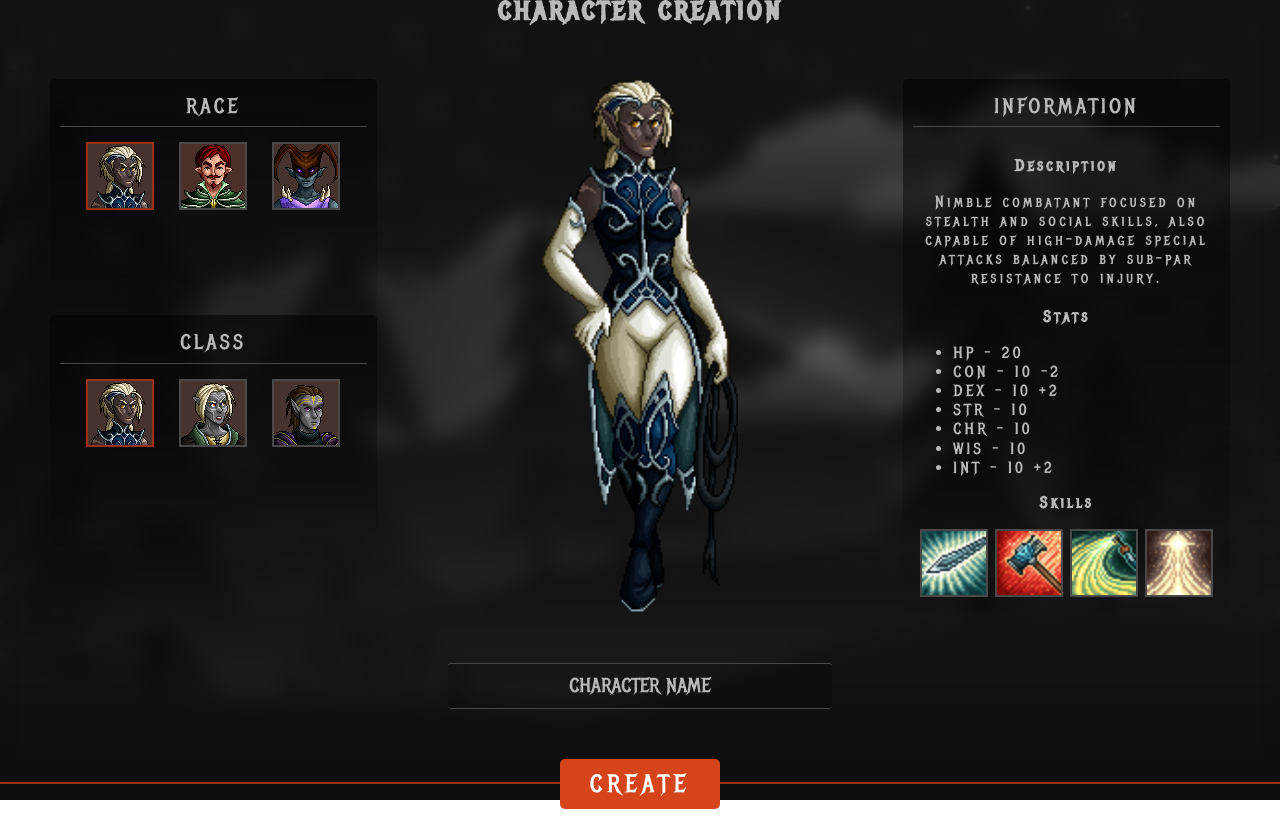
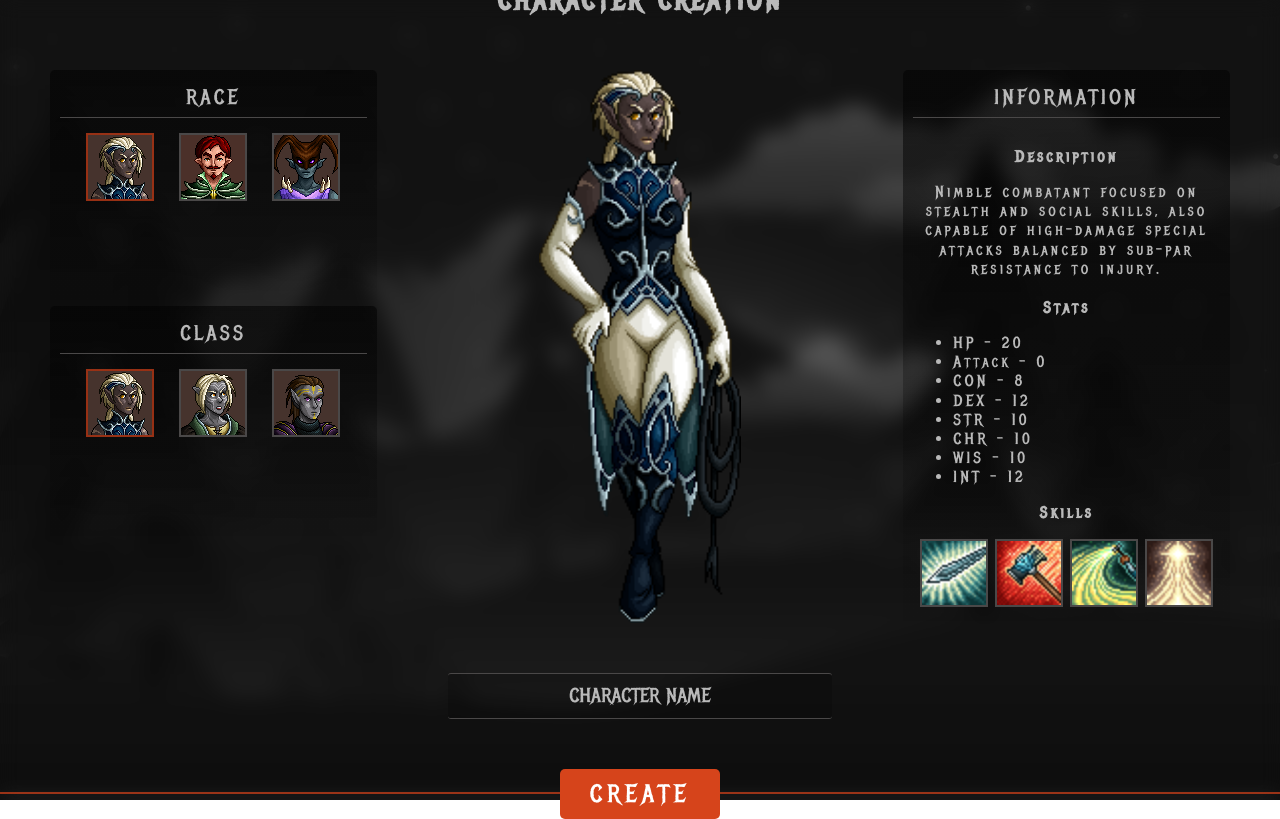
Before and after one commit to bcExpt-1123/reactGame, a React (Create React App) app: page / in a window 1280 px wide. Built offline with nearby package versions, Linux system fonts and the light colour scheme; a web font is replaced by a local one.

Commit message:
Add basic tooltip for character create scene

```diff
--- a/src/components/CreateCharacter/CreateCharacter.scss
+++ b/src/components/CreateCharacter/CreateCharacter.scss
@@ -114,6 +114,8 @@
         }
 
         .stats {
+            cursor: pointer;
+
             &__title {
                 font-size: 16px;
                 line-height: 120%;
@@ -121,11 +123,13 @@
             }
 
             &__elem {
+                position: relative;
                 text-align: left;
             }
         }
 
         .skills {
+
             &__title {
                 font-size: 16px;
                 line-height: 120%;
@@ -140,9 +144,11 @@
             }
 
             &__elem {
+                cursor: pointer;
                 list-style: none;
                 border: 2px solid $mainBorderColor;
                 display: flex;
+                position: relative;
 
                 & img {
                     width: 64px;
--- a/src/components/CreateCharacter/CreateCharacter.tsx
+++ b/src/components/CreateCharacter/CreateCharacter.tsx
@@ -1,6 +1,6 @@
 import React from 'react';
 import './CreateCharacter.scss'
-import { raceArr, classArr, descrArr } from './Images';
+import { raceArr, classArr, descrArr, skillImgs, statsDescription } from './Images';
 import CreateCharacterRace from './CreateCharacterRace';
 import CreateCharacterClass from './CreateCharacterClass';
 import { characterClasses, characterRace, createNewCharacter, returnRaceMod } from '../../mechanics/CreatingMechanic';
@@ -18,11 +18,15 @@ import mediumArmor from '../../assets/img/armor/3.png'
 import dagger from '../../assets/img/weapon/dagger.png'
 import sword from '../../assets/img/weapon/sword.png'
 import staff from '../../assets/img/weapon/staff.png'
+import CreateCharacterSkill from './CreateCharacterSkill';
+import CreateCharacterStat from './CreateCharacterStat';
 
 const CreateCharacter = () => {
+    // redux const
     const dispath = useAppDispatch()
     const { setPlayerCharacter, setPlayerInventory } = userSlice.actions
     const { setScene } = sceneSlice.actions
+    // useState const
     const [fullImg, setFullImg] = React.useState(classArr[0][0].fullImg)
     const [description, setDescription] = React.useState(descrArr[0])
     const [reduxClass, setReduxClass] = React.useState(characterClasses[0])
@@ -30,17 +34,22 @@ const CreateCharacter = () => {
     const [activeRace, setActiveRace] = React.useState(0)
     const [activeIndex, setActiveIndex] = React.useState(0)
     const [viewCharacterStats, setViewCharacterStats] = React.useState(characterStatsArr[0])
-    const [raceStats, setRaceStats] = React.useState<any>(returnRaceMod(characterRace[activeRace]))
+    const [raceStats, setRaceStats] = React.useState(returnRaceMod(characterRace[activeRace]))
+    const [statsMod, setStatsMod] = React.useState<number[]>([1])
 
     React.useEffect(() => {
         setRaceStats(returnRaceMod(characterRace[activeRace]))
     }, [activeRace])
 
-    function getRaceMods(value: number) {
-        if(value == 0) return ""
-        if(value > 0) return `+${value}`
-        return value
-    }
+    React.useEffect(() => {
+        const newStatsMod: number[] = []
+        newStatsMod.push(viewCharacterStats.initHp)
+        newStatsMod.push(viewCharacterStats.initAttack)
+        Object.values(raceStats).map((item, key) => {
+            newStatsMod.push(item)
+        })
+        setStatsMod(newStatsMod)
+    }, [viewCharacterStats, raceStats])
 
     function switchRace(key: any) {
         setActiveRace(key)
@@ -60,7 +69,7 @@ const CreateCharacter = () => {
     }
 
     const setReduxNewCharacter = (name: string, reduxClass: string) => {
-        const newCharacter = createNewCharacter(name, reduxClass, activeRace, fullImg, classArr[activeRace][activeIndex].iconImg, skillsImgArr[activeIndex])
+        const newCharacter = createNewCharacter(name, reduxClass, activeRace, fullImg, classArr[activeRace][activeIndex].iconImg, skillImgs[activeIndex])
         const playerCharacter = setPlayerCharacter(newCharacter)
         dispath(playerCharacter)
         const playerInventory = new Inventory([])
@@ -86,7 +95,13 @@ const CreateCharacter = () => {
             <p className='create-character__select-title'>race</p>
             <div className="create-character__race">
                 {raceArr.map((item, i) => {
-                    return <CreateCharacterRace key={i} CharacterRace={item} switchRace={() => switchRace(i)} activeClassName={(activeRace == i ? "_active" : "")} />
+                    return <CreateCharacterRace
+                        tip={item.tip || "elf"}
+                        key={i}
+                        CharacterRace={item.iconImg}
+                        switchRace={() => switchRace(i)}
+                        activeClassName={(activeRace == i ? "_active" : "")}
+                    />
                 })}
             </div>
         </div>
@@ -97,7 +112,13 @@ const CreateCharacter = () => {
             <p className='create-character__select-title'>class</p>
             <div className="create-character__class">
                 {classArr[activeRace].map((item, i) => {
-                    return <CreateCharacterClass key={i} CharacterClass={item.iconImg} switchClass={() => switchClass(i)} activeClassName={activeIndex == i ? "_active" : ""} />
+                    return <CreateCharacterClass
+                        classTip={item.class || "warrior"}
+                        key={i}
+                        CharacterClass={item.iconImg}
+                        switchClass={() => switchClass(i)}
+                        activeClassName={activeIndex == i ? "_active" : ""}
+                    />
                 })}
             </div>
         </div>
@@ -107,15 +128,19 @@ const CreateCharacter = () => {
         return <div className="create-character__info-stats stats">
             <p className="stats__title">Stats</p>
             <ul className="stats__lists">
-                <li className="stats__elem">HP - {viewCharacterStats.initHp}</li>
-                {/* <li className="stats__elem">attak - ({viewCharacterStats.initAttack.min} - {viewCharacterStats.initAttack.max})</li>
-                    <li className="stats__elem">armor - {viewCharacterStats.initArmor}</li> */}
+                {
+                    statsDescription.map((item, key) => {
+                        return <CreateCharacterStat raceMod={statsMod[key]} stat={item} index={key}/>
+                    })
+                }
+                {/* <li className="stats__elem">HP - {viewCharacterStats.initHp}</li>
+                <li className="stats__elem">attack - {viewCharacterStats.initAttack}</li>
                 <li className="stats__elem">CON - 10 {getRaceMods(raceStats.initConstitution)}</li>
                 <li className="stats__elem">DEX - 10 {getRaceMods(raceStats.initDexterety)}</li>
                 <li className="stats__elem">STR - 10 {getRaceMods(raceStats.initStrength)}</li>
                 <li className="stats__elem">CHR - 10 {getRaceMods(raceStats.initCharisma)}</li>
                 <li className="stats__elem">WIS - 10 {getRaceMods(raceStats.initWisdom)}</li>
-                <li className="stats__elem">INT - 10 {getRaceMods(raceStats.initIntelligent)}</li>
+                <li className="stats__elem">INT - 10 {getRaceMods(raceStats.initIntelligent)}</li> */}
             </ul>
         </div>
     }, [viewCharacterStats, activeIndex, raceStats])
@@ -125,7 +150,7 @@ const CreateCharacter = () => {
             <p className="skills__title">Skills</p>
             <ul className="skills__lists">
                 {skillsImgArr[activeIndex].map((item, i) => {
-                    return <li className="skills__elem" key={i}><img src={item} alt="img" /></li>
+                    return <CreateCharacterSkill characterSkill={item.img} tip={item.dis}/>
                 })}
             </ul>
         </div>
--- a/src/components/CreateCharacter/CreateCharacterClass.tsx
+++ b/src/components/CreateCharacter/CreateCharacterClass.tsx
@@ -1,15 +1,29 @@
 import React from 'react';
+import { sceneSlice } from '../../store/reducers/SceneReducer';
+import { useAppDispatch, useAppSelector } from '../../store/store';
+import ToolTip from './ToolTip';
 
 interface ICharacterRaceProps {
     CharacterClass: string,
     switchClass: () => void,
-    activeClassName: string
+    activeClassName: string,
+    classTip: string
 }
 
-const CreateCharacterClass = ({ CharacterClass, switchClass, activeClassName }: ICharacterRaceProps) => {
+const CreateCharacterClass = ({ CharacterClass, switchClass, activeClassName, classTip }: ICharacterRaceProps) => {
+    const dispatch = useAppDispatch()
+    const {setToolTipContent} = sceneSlice.actions
+    const [toolTip, setToolTip] = React.useState(false)
+
+    function callToolTip(tipType: string) {
+        setToolTip(true)
+        dispatch(setToolTipContent(tipType))
+    }
+
     return (
-        <div className={`create-character__class-variable ${activeClassName}`} onClick={switchClass}>
+        <div className={`create-character__class-variable ${activeClassName}`} onClick={switchClass} onMouseEnter={() => callToolTip(classTip)} onMouseLeave={() => setToolTip(false)}>
             <img src={CharacterClass} alt="img" />
+            {toolTip ? <ToolTip position='bottom' text={classTip}/> : null}
         </div>
     );
 };
--- a/src/components/CreateCharacter/CreateCharacterRace.tsx
+++ b/src/components/CreateCharacter/CreateCharacterRace.tsx
@@ -1,17 +1,31 @@
 import React, { FunctionComponent } from 'react';
+import { sceneSlice } from '../../store/reducers/SceneReducer';
+import { useAppDispatch } from '../../store/store';
+import ToolTip from './ToolTip';
 
 interface ICharacterRaceProps {
     CharacterRace: string
     switchRace: (key: any) => void
-    activeClassName: string
+    activeClassName: string,
+    tip: string
 }
 
-const CreateCharacterRace = ({ CharacterRace, switchRace, activeClassName }: ICharacterRaceProps) => {
+const CreateCharacterRace = ({ CharacterRace, switchRace, activeClassName, tip }: ICharacterRaceProps) => {
+    const dispatch = useAppDispatch()
+    const {setToolTipContent} = sceneSlice.actions
+    const [toolTip, setToolTip] = React.useState(false)
+
     const className = `create-character__race-variable ${activeClassName}`
 
+    function callToolTip(tipType: string) {
+        setToolTip(true)
+        dispatch(setToolTipContent(tipType))
+    }
+
     return (
-        <div className={className} onClick={switchRace}>
+        <div className={className} onClick={switchRace}  onMouseEnter={() => callToolTip(tip)} onMouseLeave={() => setToolTip(false)}>
             <img src={CharacterRace} alt="img" title='Some descr of img' />
+            {toolTip ? <ToolTip position='bottom' text={tip}/> : null}
         </div>
     );
 };
--- /dev/null
+++ b/src/components/CreateCharacter/CreateCharacterSkill.tsx
@@ -0,0 +1,29 @@
+import React from 'react';
+import { sceneSlice } from '../../store/reducers/SceneReducer';
+import { useAppDispatch, useAppSelector } from '../../store/store';
+import ToolTip from './ToolTip';
+
+interface ICharacterRaceProps {
+    characterSkill: string,
+    tip: string
+}
+
+const CreateCharacterSkill = ({ characterSkill, tip }: ICharacterRaceProps) => {
+    const dispatch = useAppDispatch()
+    const {setToolTipContent} = sceneSlice.actions
+    const [toolTip, setToolTip] = React.useState(false)
+
+    function callToolTip(tipType: string) {
+        setToolTip(true)
+        dispatch(setToolTipContent(tipType))
+    }
+
+    return (
+        <li className={`skills__elem`} onMouseEnter={() => callToolTip(tip)} onMouseLeave={() => setToolTip(false)}>
+            <img src={characterSkill} alt="img" />
+            {toolTip ? <ToolTip position='bottom' text={tip}/> : null}
+        </li>
+    );
+};
+
+export default CreateCharacterSkill;
--- /dev/null
+++ b/src/components/CreateCharacter/CreateCharacterStat.tsx
@@ -0,0 +1,39 @@
+import React from 'react';
+import { sceneSlice } from '../../store/reducers/SceneReducer';
+import { useAppDispatch } from '../../store/store';
+import ToolTip from './ToolTip';
+import { IStat, statsDescription } from "./Images"
+import { characterRace, characterStatsArr, returnRaceMod } from '../../mechanics/CreatingMechanic';
+
+interface ICharacterRaceProps {
+    index: number,
+    stat: IStat,
+    raceMod: number
+}
+
+const CreateCharacterStats = ({ raceMod, stat }: ICharacterRaceProps) => {
+    const dispatch = useAppDispatch()
+    const {setToolTipContent} = sceneSlice.actions
+    const [toolTip, setToolTip] = React.useState(false)
+    const [raceStats, setRaceStats] = React.useState<any>(returnRaceMod(characterRace[0]))
+    const [viewCharacterStats, setViewCharacterStats] = React.useState(characterStatsArr[0])
+
+    function getRaceMods(value: number) {
+        if(value == 0) return 0
+        return value
+    }
+
+    function callToolTip(tipType: string) {
+        setToolTip(true)
+        dispatch(setToolTipContent(tipType))
+    }
+
+    return (
+        <li className={`stats__elem`} onMouseEnter={() => callToolTip(stat.desc)} onMouseLeave={() => setToolTip(false)}>
+            {toolTip ? <ToolTip position='right' text={stat.desc}/> : null}
+            {stat.name} - {stat.basic + raceMod}
+        </li>
+    );
+};
+
+export default CreateCharacterStats;
--- a/src/components/CreateCharacter/Images.tsx
+++ b/src/components/CreateCharacter/Images.tsx
@@ -52,34 +52,52 @@ import dungeon from "../../assets/img/dungeon.jpg"
 
 export const bossArr = [firstBoss]
 export const raceFullArr = [fullFace4, fullFace2, fullFace3, fullFace1]
-export const skillsImgArr = [
+export const skillImgs: string[][] = [
     [atk, atk2, atk3, atk4],
     [mageSkill, mageSkillTwo, mageSkillThree, mageSkillFour],
     [warriorSkill, warriorSkillTwo, warriorSkillThree, warriorSkillFour]
 ]
+export const skillsImgArr: ISkill[][] = [
+    [{img: atk, dis: "deal damage"}, {img: atk2, dis: "deal more damage"}, {img: atk3, dis: "that's a lot of damage"}, {img: atk4, dis: ""}],
+    [{img: mageSkill, dis: "deal damage ignore armor"}, {img: mageSkillTwo, dis: "deal more damage ignor armor"}, {img: mageSkillThree, dis: "that's a lot of damage ignore armor"}, {img: mageSkillFour, dis: ""}],
+    [{img: warriorSkill, dis: "deal damage"}, {img: warriorSkillTwo, dis: "deal more damage"}, {img: warriorSkillThree, dis: "that's a lot of damage"}, {img: warriorSkillFour, dis: ""}]
+]
 export const backgrounds = [background, desert, dungeon]
 interface IImages {
     fullImg: string,
-    iconImg: string
+    iconImg: string,
+    tip?: string,
+    class?: string
+}
+
+interface ISkill {
+    img: string,
+    dis: string
+}
+
+export interface IStat {
+    desc: string,
+    name: string,
+    basic: number
 }
 
 export const halflingsImgs: IImages[] = [
-    { fullImg: fullHalffling3, iconImg: iconHalfling3 },
-    { fullImg: fullHalffling2, iconImg: iconHalfling2 },
-    { fullImg: fullHalffling1, iconImg: iconHalfling1 },
+    { fullImg: fullHalffling3, iconImg: iconHalfling3, tip: "hulfling", class: "rogue" },
+    { fullImg: fullHalffling2, iconImg: iconHalfling2, class: "mage"  },
+    { fullImg: fullHalffling1, iconImg: iconHalfling1, class: "warrior" },
 ]
 export const demonsImgs: IImages[] = [
-    { fullImg: fullDemons3, iconImg: iconDemon3 },
-    { fullImg: fullDemons2, iconImg: iconDemon2 },
-    { fullImg: fullDemons1, iconImg: iconDemon1 },
+    { fullImg: fullDemons3, iconImg: iconDemon3, tip: "demon", class: "rogue" },
+    { fullImg: fullDemons2, iconImg: iconDemon2, class: "mage" },
+    { fullImg: fullDemons1, iconImg: iconDemon1, class: "warrior" },
 ]
 export const elfsImgs: IImages[] = [
-    { fullImg: fullFace3, iconImg: face3 },
-    { fullImg: fullFace2, iconImg: face2 },
-    { fullImg: fullFace1, iconImg: face1 },
+    { fullImg: fullFace3, iconImg: face3, tip: "elf", class: "rogue" },
+    { fullImg: fullFace2, iconImg: face2, class: "mage" },
+    { fullImg: fullFace1, iconImg: face1, class: "warrior" },
 ]
 
-export const raceArr = [elfsImgs[0].iconImg, halflingsImgs[0].iconImg, demonsImgs[0].iconImg]
+export const raceArr = [elfsImgs[0], halflingsImgs[0], demonsImgs[0]]
 export const classArr = [elfsImgs, halflingsImgs, demonsImgs]
 
 export const descrArr = [
@@ -88,3 +106,14 @@ export const descrArr = [
     'Focused on combat abilities, but almost entirely lacking in magical abilities',
     'Lorem ipsum dolor sit amet, consectetur adipisicing elit. Quibusdam, nam dicta! Tenetur rem aliquid, doloribus magnam temporibus corrupti provident doloremque!'
 ]
+
+export const statsDescription: IStat[] = [
+    {name: "HP", basic: 0, desc: "Your character basic hit points"},
+    {name: "Attack", basic: 0, desc: "How good your character hit enemy"},
+    {name: "CON", basic: 10, desc: "How many hit points your character get"},
+    {name: "DEX", basic: 10, desc: "Your character additional armor"},
+    {name: "STR", basic: 10, desc: "Your character physical damage"},
+    {name: "CHR", basic: 10, desc: "How good your character speaks"},
+    {name: "WIS", basic: 10, desc: "Your character magic ressist"},
+    {name: "INT", basic: 10, desc: "Your character magic damage"}
+]
--- /dev/null
+++ b/src/components/CreateCharacter/ToolTip.scss
@@ -0,0 +1,18 @@
+@import "../../variables.scss";
+
+.tool-tip {
+    position: absolute;
+    color: $mainTextColor;
+    padding: 15px 10px 0;
+    background: linear-gradient(rgba(3, 3, 3, 0.6), rgba(3, 3, 3, 0));
+    border-radius: 5px 5px 0 0;
+
+    &-bottom {
+        top: 110%;
+    }
+
+    &-right {
+        top: 0;
+        left: 40%
+    }
+}
--- /dev/null
+++ b/src/components/CreateCharacter/ToolTip.tsx
@@ -0,0 +1,14 @@
+import React from 'react'
+import "./ToolTip.scss"
+
+export type TPosition = "top" | "bottom" | "left" | "right"
+
+interface ITiilTipProps {
+    text: string
+    position: TPosition
+}
+
+export default function ToolTip({text, position}: ITiilTipProps) {
+
+    return <div className={`tool-tip tip-stats tool-tip-${position}`}>{text}</div>
+}
--- a/src/components/MainScene/MainScene.tsx
+++ b/src/components/MainScene/MainScene.tsx
@@ -29,7 +29,7 @@ export default function MainScene() {
                         <button value={"Locations"} className={`item__list-button btn`} onClick={(e) => handleClick(e)}>To battle</button>
                     </li>
                     <li className={`${mainClass}__list-item item__list`}>
-                        <button className={`item__list-button btn`} onClick={handleClick}>To hab</button>
+                        {/* <button className={`item__list-button btn`} onClick={handleClick}>To hab</button> */}
                     </li>
                     <li className={`${mainClass}__list-item item__list`}>
                         <button value={"shop"} className={`item__list-button btn`} onClick={handleClick}>Shop</button>
--- a/src/mechanics/characters/Mage.tsx
+++ b/src/mechanics/characters/Mage.tsx
@@ -25,7 +25,9 @@ export class Mage extends Character {
     thirdSkill(dmgToCharacter: Character): void {
         this.decSkillsCooldown()
         this.setSkillCooldown(3, 4)
-        dmgToCharacter.setHp(dmgToCharacter.getHp() + 3)
+        const dmg = (Math.floor(Math.random() * (this.getDamage() - 1 + 1) + 1))
+        dmgToCharacter.setHp(dmgToCharacter.getHp() - dmg)
+        this.setHp(this.getHp() + dmg)
     }
 
 }
```
Also changed, not shown: src/store/reducers/SceneReducer.tsx (+11 -1 lines).
